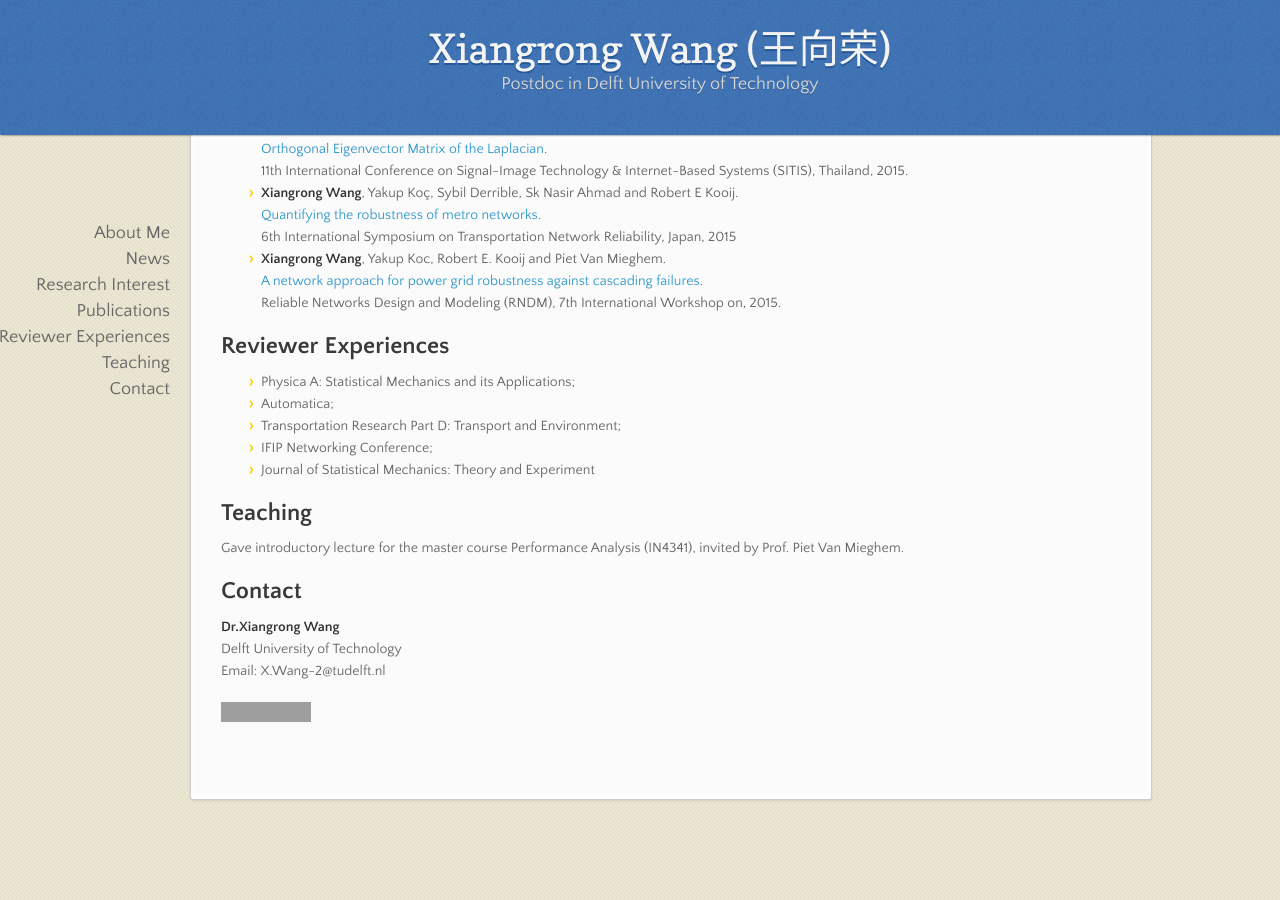
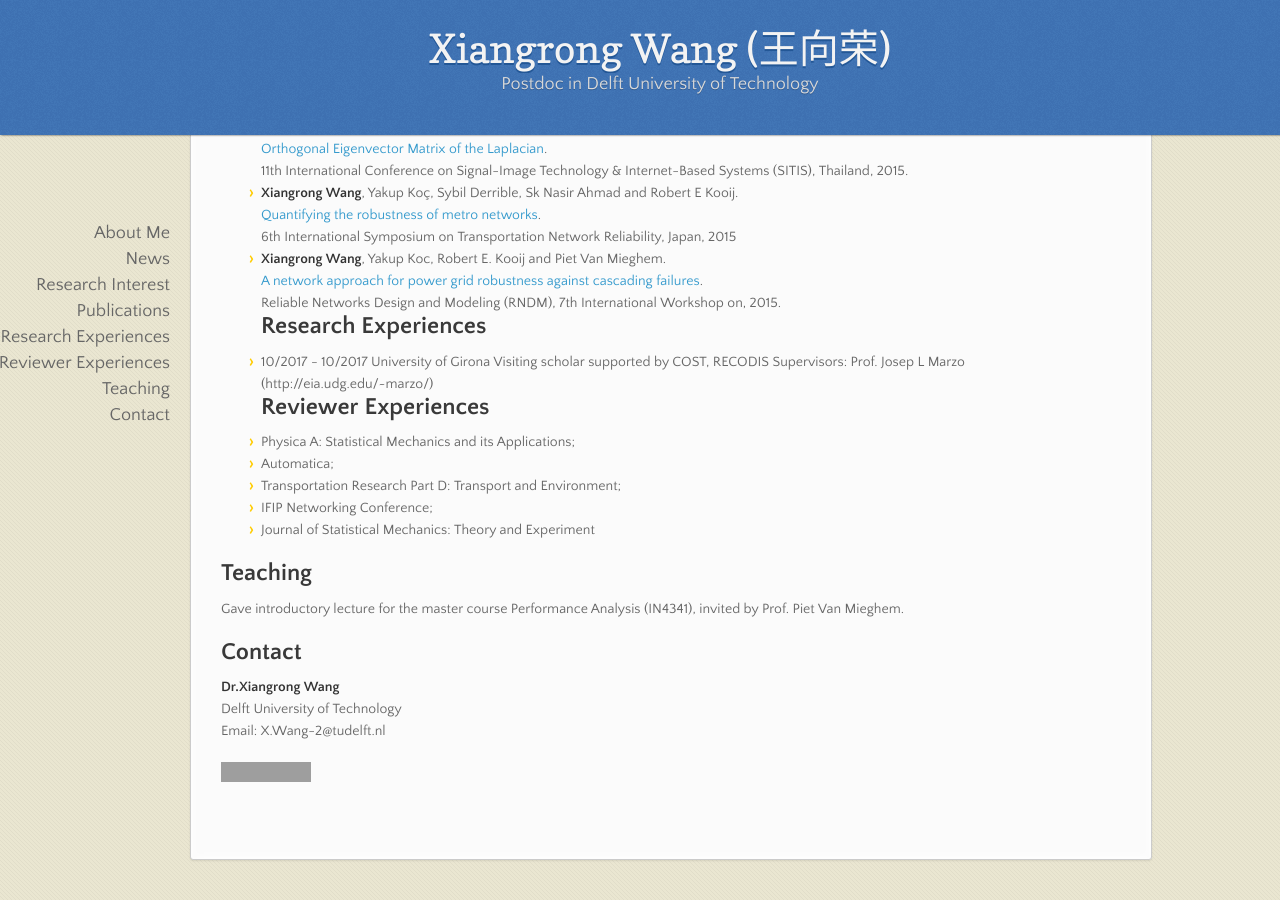
Before and after one commit to xiangrongwang/xiangrongwang.github.io, a Jekyll site: the page built from index.md, in a window 1280 px wide and 900 px high, scrolled down 1274 px. Built offline with Jekyll 4.4.1, drawn with Linux system fonts in a browser that asks for light colours; nearby versions of some CDN libraries; our own code applies the rules of GitHub Pages for plain Markdown files; before the commit the page ends 2114 px from its top, so only the background shows below that; grey boxes are pictures that could not be loaded.

Commit message:
Update index.md

```diff
--- a/index.md
+++ b/index.md
@@ -51,7 +51,10 @@ The European Physical Journal B, 87(9):221, 2014.
 - __Xiangrong Wang__, Yakup Koc, Robert E. Kooij and Piet Van Mieghem.
 [A network approach for power grid robustness against cascading failures](http://ieeexplore.ieee.org/abstract/document/7325231/).
 Reliable Networks Design and Modeling (RNDM), 7th International Workshop on, 2015.
-
+## Research Experiences
+- 10/2017 - 10/2017 University of Girona
+  Visiting scholar supported by COST, RECODIS
+  Supervisors: Prof. Josep L Marzo (http://eia.udg.edu/~marzo/)
 ## Reviewer Experiences
 - Physica A: Statistical Mechanics and its Applications;
 - Automatica;
```
